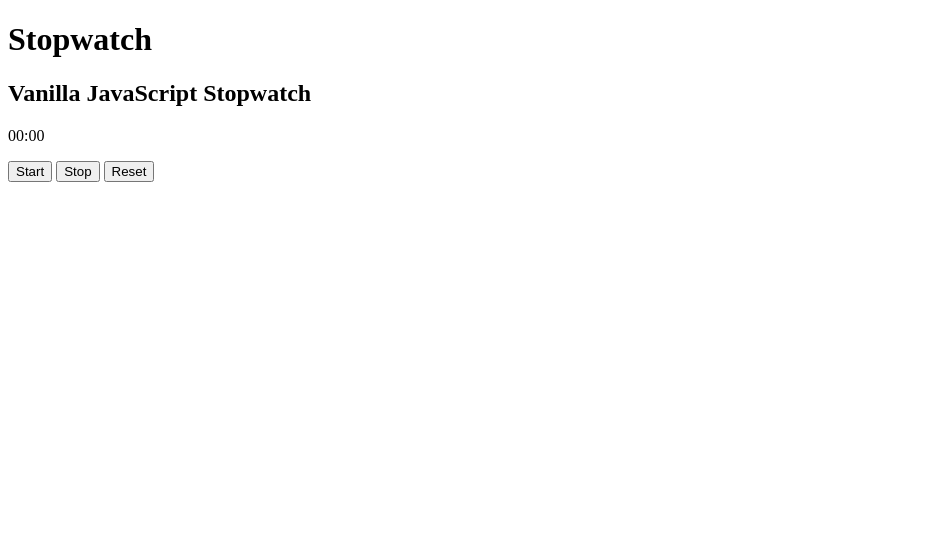
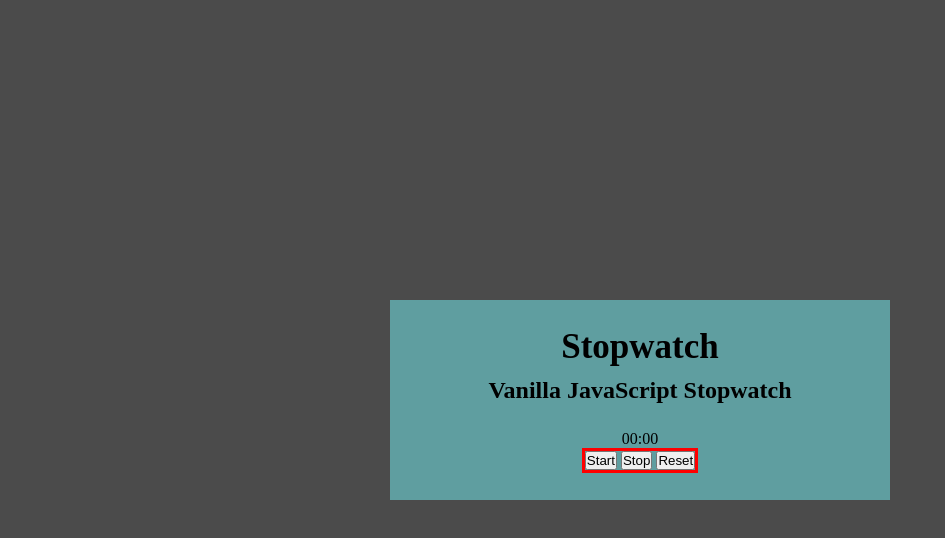
Before and after one commit to igalVilensky/Stop-Watch, a website: page src/index.html in a window 1280 px wide. Shown: the whole page, without its empty margins (0-945 px from the left). Drawn offline with nearby package versions, Linux system fonts and the light colour scheme; files that its build step writes are made by us from their sources.

Commit message:
html, css

```diff
--- a/src/index.html
+++ b/src/index.html
@@ -4,15 +4,24 @@
     <meta charset="UTF-8" />
     <meta name="viewport" content="width=device-width, initial-scale=1.0" />
     <title>Stop Watch</title>
+    <link rel="stylesheet" href="./styles/main.css" />
   </head>
   <body>
     <div class="wrapper">
+      <div class="heading">
         <h1>Stopwatch</h1>
         <h2>Vanilla JavaScript Stopwatch</h2>
+      </div>
+      <div class="timer-timer-btn">
+        <div class="timer">
           <p><span id="seconds">00</span>:<span id="tens">00</span></p>
+        </div>
+        <div class="timer-btn">
           <button id="button-start">Start</button>
           <button id="button-stop">Stop</button>
           <button id="button-reset">Reset</button>
+        </div>
+      </div>
     </div>
 
     <script src="./scripts/index.js"></script>
--- a/src/scss/layouts/__layouts-dir.scss
+++ b/src/scss/layouts/__layouts-dir.scss
@@ -0,0 +1,2 @@
+@import "./global";
+@import "./watch";
--- a/src/scss/layouts/_global.scss
+++ b/src/scss/layouts/_global.scss
@@ -0,0 +1,13 @@
+* {
+  margin: 0;
+  padding: 0;
+  box-sizing: border-box;
+}
+
+body {
+  display: flex;
+  justify-content: center;
+  align-items: center;
+  height: 100vh;
+  background: rgb(75, 75, 75);
+}
--- /dev/null
+++ b/src/scss/layouts/_watch.scss
@@ -0,0 +1,35 @@
+.wrapper {
+  background: cadetblue;
+  height: 200px;
+  width: 500px;
+  display: flex;
+  flex-direction: column;
+  justify-content: space-evenly;
+  align-items: center;
+
+  .heading {
+    display: flex;
+    flex-direction: column;
+    justify-content: center;
+    align-items: center;
+    /*  border: 2px dashed red; */
+    h1 {
+      font-size: 35px;
+      font-weight: 700;
+      margin-bottom: 10px;
+    }
+  }
+  .timer-timer-btn {
+    /*   background: chocolate; */
+    display: flex;
+    flex-direction: column;
+    align-items: center;
+
+    .timer {
+      /* background: chartreuse; */
+    }
+    .timer-btn {
+      border: 3px solid red;
+    }
+  }
+}
--- a/src/scss/main.scss
+++ b/src/scss/main.scss
@@ -0,0 +1 @@
+@import "./layouts/_layouts-dir";
```
Also changed, not shown: package.json (added, +34 -0 lines), 1 other file. Lines whose indentation alone changed are shown as unchanged.
